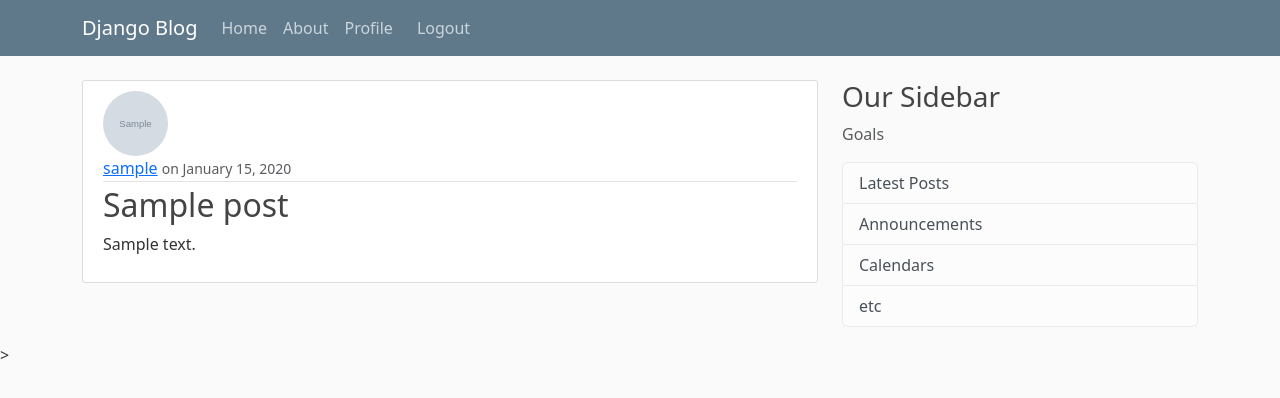
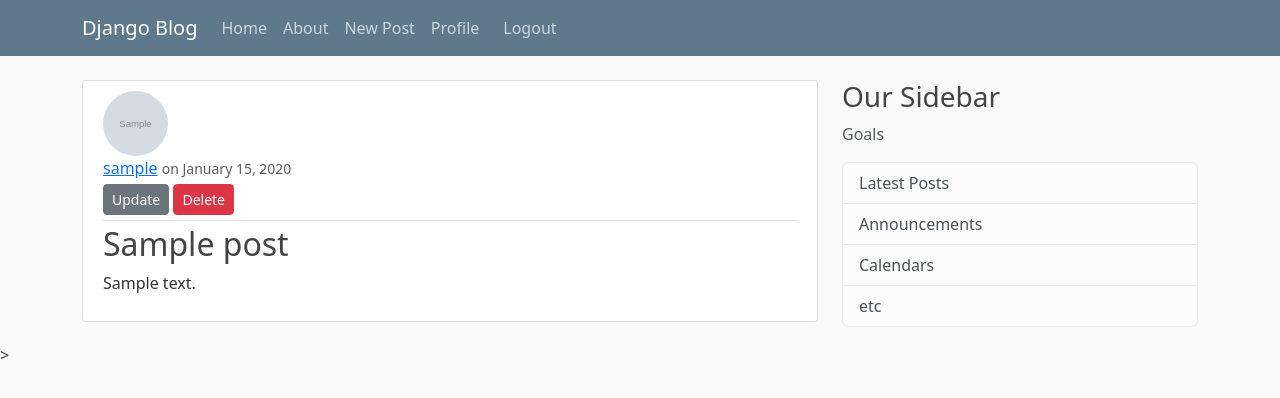
Before and after one commit to Al-ameen12/Django-blog, a Django app: page /post/1/ in a window 1280 px wide. Shown: the top 398 px of the page. Run offline with Django 5.2, Linux system fonts and the light colour scheme; a user stored in the database is signed in; tables that the repository leaves empty hold one stand-in row (values such as "Sample post"); grey boxes marked "Sample" are stand-in pictures.

Commit message:
Video 10 complete, last fix: add links to different to new route created for create, update, delete of the post

```diff
--- a/django_project/blog/templates/blog/base.html
+++ b/django_project/blog/templates/blog/base.html
@@ -30,6 +30,7 @@
                     <!-- Navbar Right Side -->
                     <div class="navbar-nav">
                         {% if user.is_authenticated %}
+                        <a class="nav-item nav-link" href="{% url 'post-create' %}">New Post</a>
                         <a class="nav-item nav-link" href="{% url 'profile' %}">Profile</a>
 
                         <form method="POST" action="{% url 'logout' %}" class="d-inline">
--- a/django_project/blog/templates/blog/post_detail.html
+++ b/django_project/blog/templates/blog/post_detail.html
@@ -12,6 +12,13 @@
             <a class="mr-2" href="#">{{ object.author }}</a>
             <!-- filterded the date to show only date without time -->
             <small class="text-muted">on {{ object.date_posted|date:"F d, Y" }}</small>
+            {% if object.author == user %}
+                <div>
+                    <a href="{% url 'post-update' object.id %}" class="btn btn-secondary btn-sm mt-1 mb-1">Update</a>
+                    <a href="{% url 'post-delete' object.id %}" class="btn btn-danger btn-sm mt-1 mb-1">Delete</a>
+                </div>
+
+            {% endif %}
         </div>
         <h2 class="article-title">{{ object.title }}</h2>
         <p class="article-content">{{ object.content }}</p>
```
